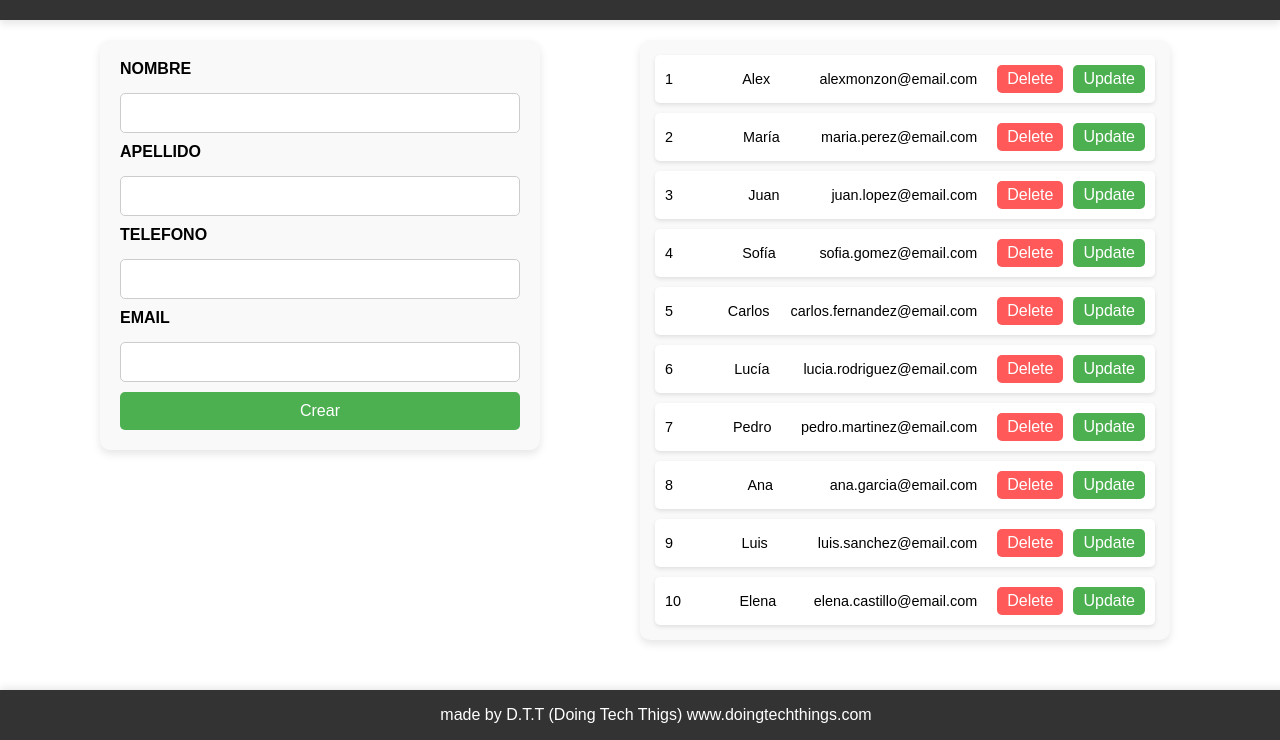
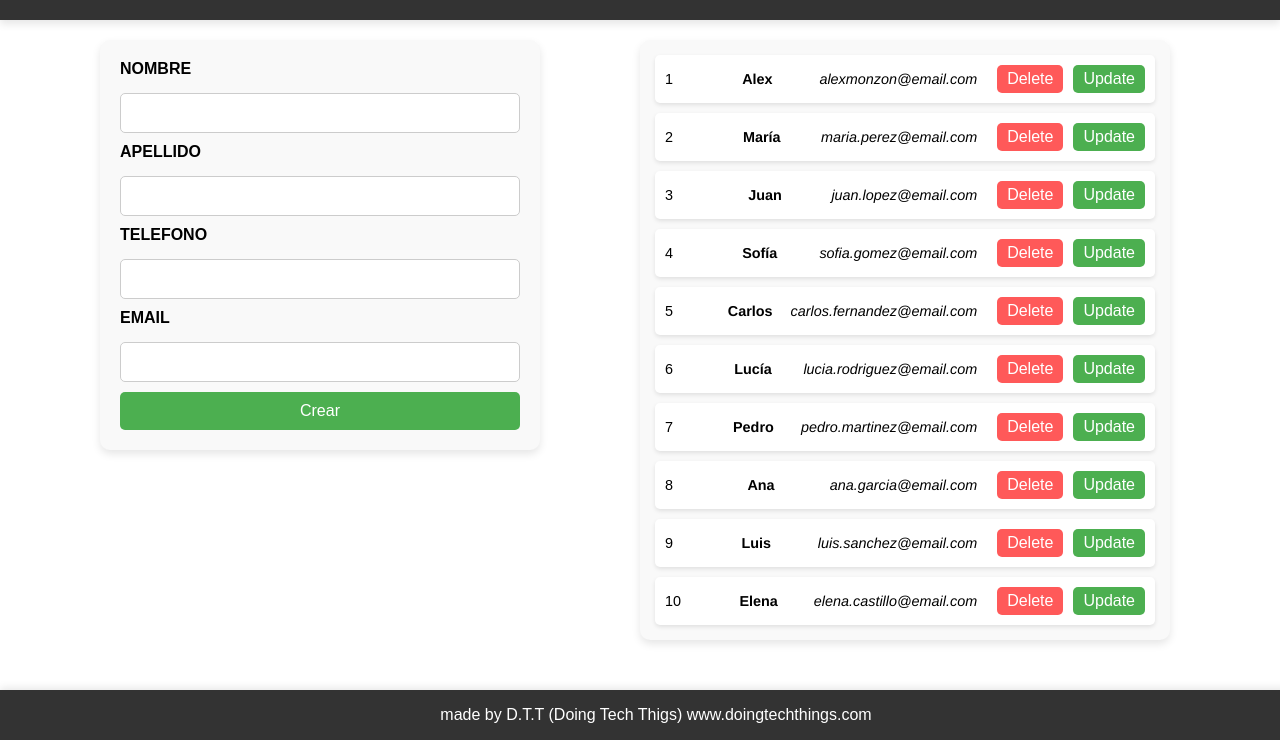
Before and after one commit to AlexMonzdev/01_Agenda_JS, a website built with Vite: page index.html in a window 1280 px wide. Shown: the part 60-800 px from the top of the page. Built offline with nearby package versions, Linux system fonts and the light colour scheme.

Commit message:
feature:new styles

```diff
--- a/style.css
+++ b/style.css
@@ -79,6 +79,16 @@ header h1 {
   flex: 1;
 }
 
+.persona-email {
+  font-family: Helvetica, sans-serif;
+  font-style: oblique;
+}
+
+.persona-nombre {
+  font-family: Helvetica, sans-serif;
+  font-weight: bold;
+}
+
 .boton {
   margin-left: 10px;
 }
```
